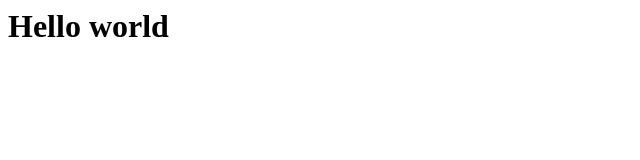
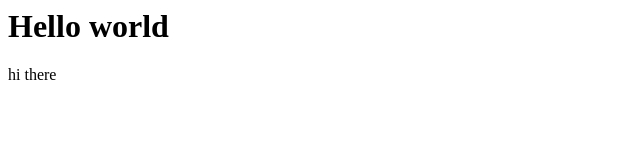
Before and after one commit to LauraChapman2404/test-code-first-girls, a plain HTML site: page index/index.html in a window 1280 px wide. Shown: the full height of the page, 0-640 px from the left. Drawn offline with Linux system fonts and the light colour scheme.

Commit message:
Test of collaboration

```diff
--- a/index/index.html
+++ b/index/index.html
@@ -1 +1,2 @@
 <h1> Hello world </h1>
+<p1> hi there </p1>
```
